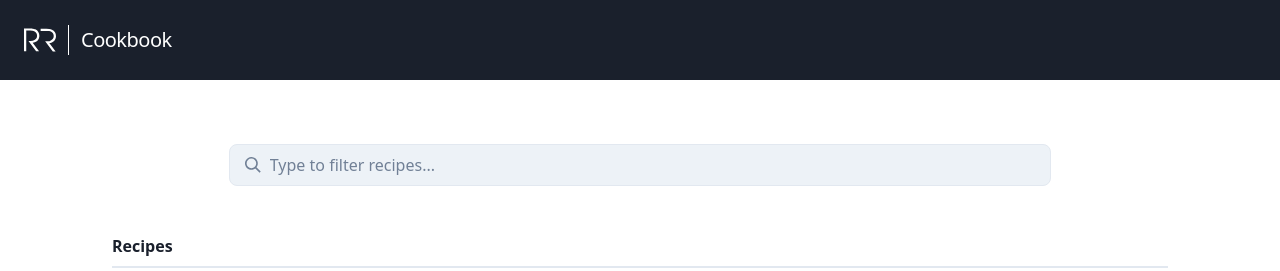
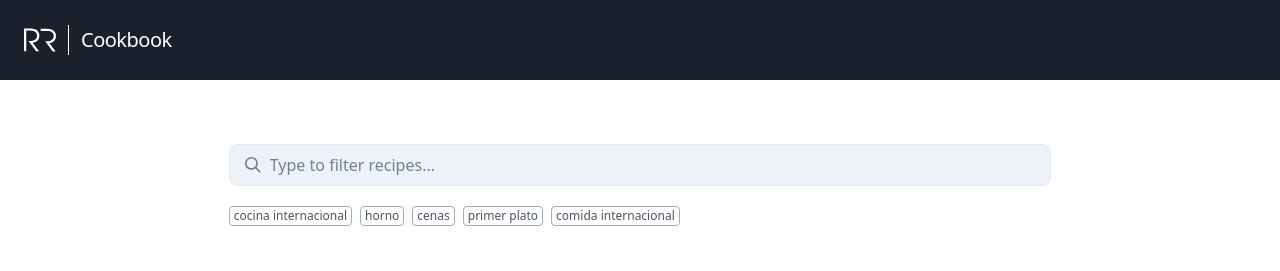
Before and after one commit to rubenRP/cookbook, a Gatsby site: page / in a window 1280 px wide. Shown: the top 271 px of the page. Built offline with nearby package versions, Linux system fonts and the light colour scheme; Gatsby itself is replaced by a stand-in of ours.

Commit message:
Taglist and placeholder added

```diff
--- a/src/pages/index.js
+++ b/src/pages/index.js
@@ -49,6 +49,15 @@ const CookbookIndex = ({ data, location }) => {
   const hasSearchResults = filteredData && query !== emptyQuery
   const recipes = hasSearchResults ? filteredData : allRecipes
 
+  let tags = [
+    ...recipes.map(recipe => {
+      return recipe.node.frontmatter.taxonomy.tag
+    }),
+  ]
+
+  tags = [].concat.apply([], tags).map(v => v.toLowerCase())
+  const tagList = [...new Set(tags)]
+
   return (
     <Layout location={location} title={siteTitle}>
       <SEO title="All Recipes" />
@@ -72,6 +81,13 @@ const CookbookIndex = ({ data, location }) => {
                 <path d="M12.9 14.32a8 8 0 1 1 1.41-1.41l5.35 5.33-1.42 1.42-5.33-5.34zM8 14A6 6 0 1 0 8 2a6 6 0 0 0 0 12z"></path>
               </svg>
             </div>
+          </div>
+          <div className="mt-4">
+            {tagList.slice(0, 5).map(tag => (
+              <span className="inline-block font-light border border-gray-500 rounded px-1 py text-xs text-gray-700 text-center mb-2 mr-2">
+                {tag}
+              </span>
+            ))}
           </div>
         </div>
       </div>
```
Also changed, not shown: content/assets/placeholder.jpg (added).
